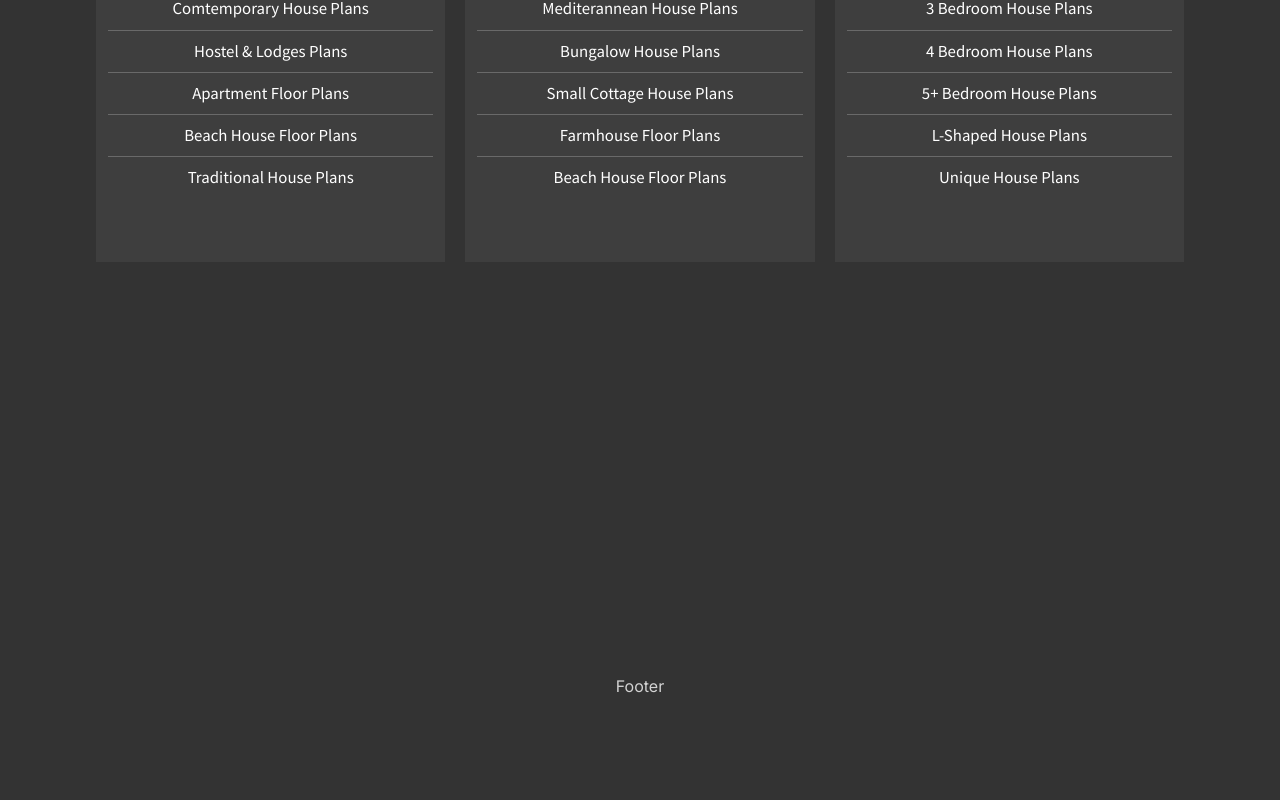
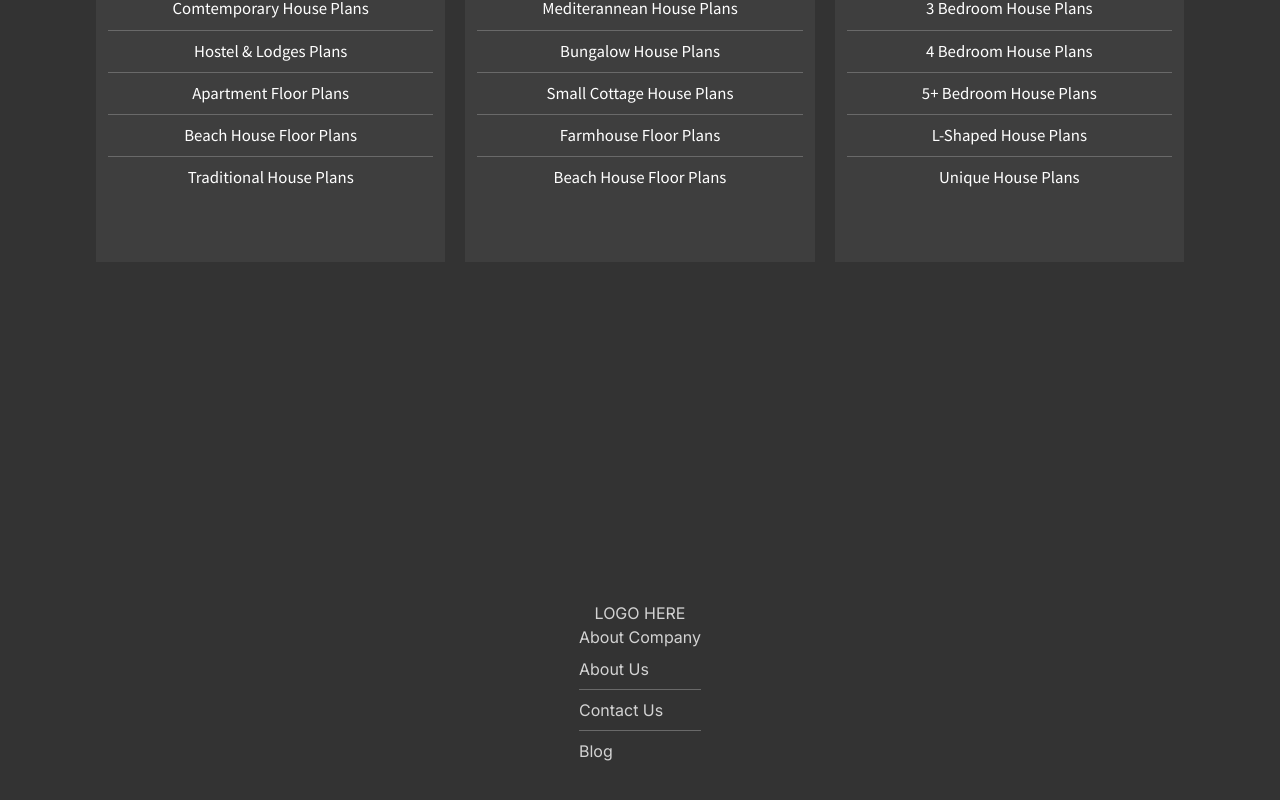
Before and after one commit to cleverAkanimoh/architecture, a React (Create React App) app: page / in a window 1280 px wide. Shown: the part 2737-3537 px from the top of the page. Built offline with nearby package versions, Linux system fonts and the light colour scheme; a web font is replaced by a local one.

Commit message:
changed 3 files

```diff
--- a/src/Components/Footer.tsx
+++ b/src/Components/Footer.tsx
@@ -1,5 +1,19 @@
+import { HomePlansLink } from "./home/HomePlansComp";
+
 export default function Footer() {
-    return (
-        <div className="min-h-screen flex items-center justify-center">Footer</div>
-    )
+  return (
+    <footer className="min-h-screen flex flex-col items-start sm2:items-center justify-center">
+      <div className="uppercase">
+        <h1>logo here</h1>
+      </div>
+      <div className="capitalize">
+        <h3>about company</h3>
+        <ul>
+          <HomePlansLink path="about" text="about us" border />
+          <HomePlansLink path="contact" text="contact us" border  />
+          <HomePlansLink path="blog" text="blog" />
+        </ul>
+      </div>
+    </footer>
+  );
 }
--- a/src/Components/home/HomePlansComp.tsx
+++ b/src/Components/home/HomePlansComp.tsx
@@ -1,7 +1,7 @@
 import { Link } from "react-router-dom";
 import { HomePlansProps, PlansCompProps } from "../../ts/customTypes";
 
-const HomePlansLink = ({ text, path, border }: PlansCompProps) => (
+export const HomePlansLink = ({ text, path, border }: PlansCompProps) => (
   <li className={`${border ? "border-b border-gray-dim" : ""} py-2`}>
     <Link
       to={path}
```
